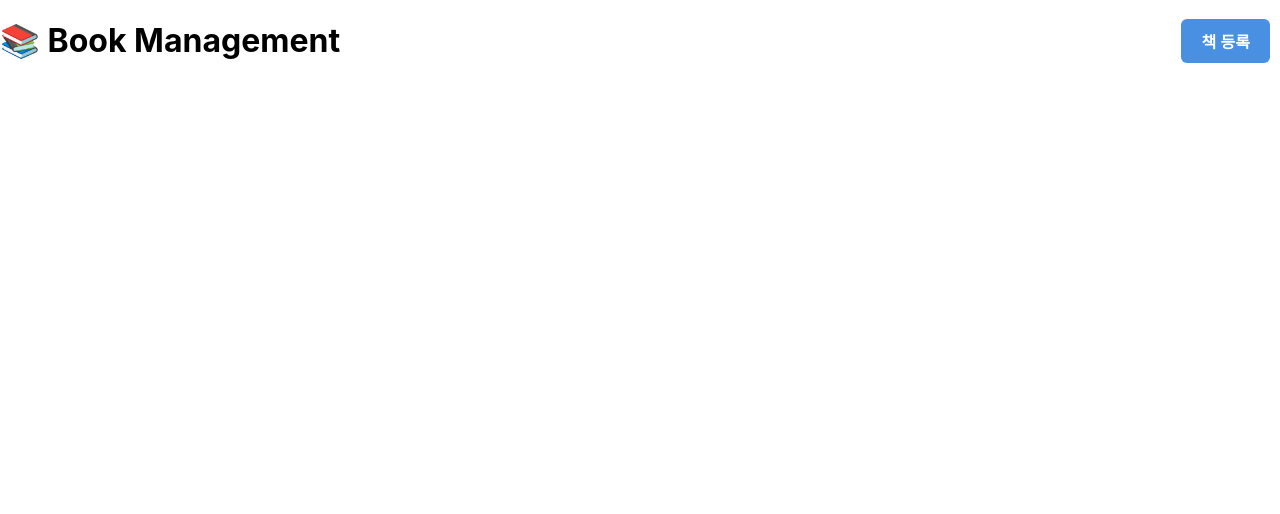
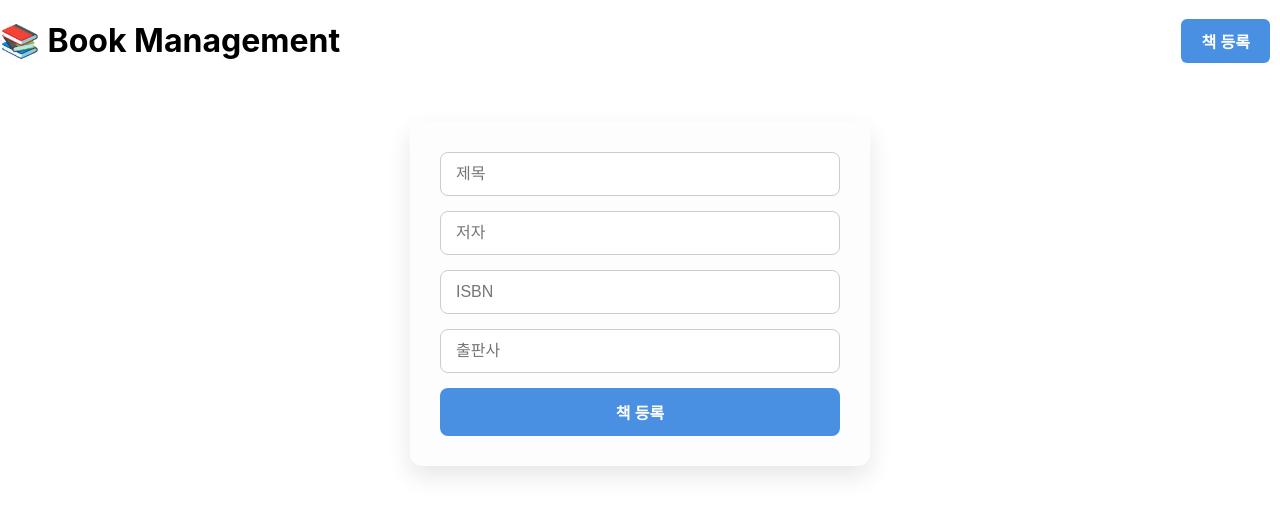
Before and after one commit to Hyunkdev/Study-Backend, a React (Create React App) app in the folder bookmanagement-frontend/: page /add in a window 1280 px wide. Shown: the top 514 px of the page. Built offline with nearby package versions, Linux system fonts and the light colour scheme.

Commit message:
/add 로드 안되는 오류 수정

```diff
--- a/bookmanagement-frontend/src/components/BookForm.js
+++ b/bookmanagement-frontend/src/components/BookForm.js
@@ -1,8 +1,8 @@
 // src/components/BookForm.js
 import React, { useState } from 'react';
 import axios from 'axios';
-import { useNavigate } from 'react-router-dom'; // useNavigate를 import 합니다.
-import '../styles/BookForm.css'; // CSS 파일을 import 합니다.
+import { useNavigate } from 'react-router-dom';
+import '../styles/BookForm.css';
 
 const BookForm = () => {
   const [book, setBook] = useState({
@@ -10,25 +10,24 @@ const BookForm = () => {
     author: '',
     isbn: '',
     publisher: '',
-    thumbnail: '', // 썸네일 URL을 추가합니다.
+    thumbnail: '',
   });
 
   const KAKAO_API_KEY = 'c2cdcb1669151f246510e55c5e3f1722';
-
-
   const navigate = useNavigate();
 
-  const handleChange = (e) => {
+  const handleChange = async (e) => {
     const { name, value } = e.target;
 
     setBook((prev) => ({
       ...prev,
       [name]: value,
-    }) );
+    }));
 
+    // 제목이 입력될 때만 카카오 API 호출
     if (name === 'title' && value.trim() !== '') {
       try {
-        const response = axios.get(`https://dapi.kakao.com/v3/search/book`, {
+        const response = await axios.get('https://dapi.kakao.com/v3/search/book', {
           headers: {
             Authorization: `KakaoAK ${KAKAO_API_KEY}`,
           },
@@ -36,26 +35,22 @@ const BookForm = () => {
             query: value,
             target: 'title',
           },
+        });
 
-        });
         const result = response.data.documents[0];
         if (result) {
           setBook((prev) => ({
             ...prev,
-            thumbnail: result.thumbnail, // 썸네일 URL을 설정합니다.
-            author: prev.author || result.authors[0] || '', // 저자 정보가 없을 경우에만 설정합니다.
-            publisher: prev.publisher || result.publisher || '', // 출판사 정보가 없을 경우에만 설정합니다.
-            isbn: prev.isbn || result.isbn || '', // ISBN 정보가 없을 경우에만 설정합니다.
-          }) );
+            thumbnail: result.thumbnail || '',
+            author: prev.author || result.authors?.[0] || '',
+            publisher: prev.publisher || result.publisher || '',
+            isbn: prev.isbn || result.isbn || '',
+          }));
         }
-
-
       } catch (error) {
-      console.error('Error fetching book data:', error);
+        console.error('Kakao API 에러:', error);
+      }
     }
-
-
-
   };
 
   const handleSubmit = async (e) => {
@@ -63,10 +58,8 @@ const BookForm = () => {
     try {
       await axios.post('http://localhost:8080/api/books', book);
       alert('책 등록 성공!');
-      setBook({ title: '', author: '', isbn: '', publisher: '' });
-
+      setBook({ title: '', author: '', isbn: '', publisher: '', thumbnail: '' });
       navigate('/');
-
     } catch (err) {
       console.error(err);
       alert('등록 실패 😢');
@@ -79,9 +72,14 @@ const BookForm = () => {
       <input name="author" value={book.author} onChange={handleChange} placeholder="저자" required />
       <input name="isbn" value={book.isbn} onChange={handleChange} placeholder="ISBN" required />
       <input name="publisher" value={book.publisher} onChange={handleChange} placeholder="출판사" required />
+
+      {book.thumbnail && (
+        <img src={book.thumbnail} alt="책 이미지" style={{ width: '120px', marginTop: '10px' }} />
+      )}
+
       <button type="submit">책 등록</button>
     </form>
   );
 };
-}
+
 export default BookForm;
```
